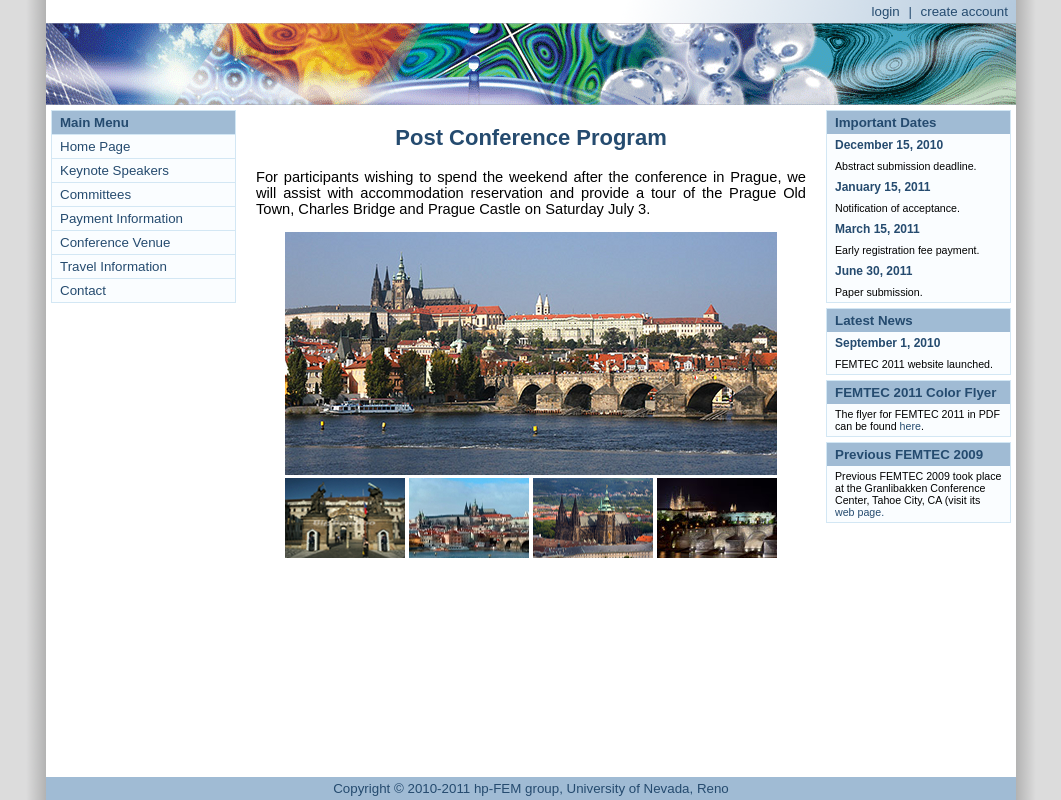
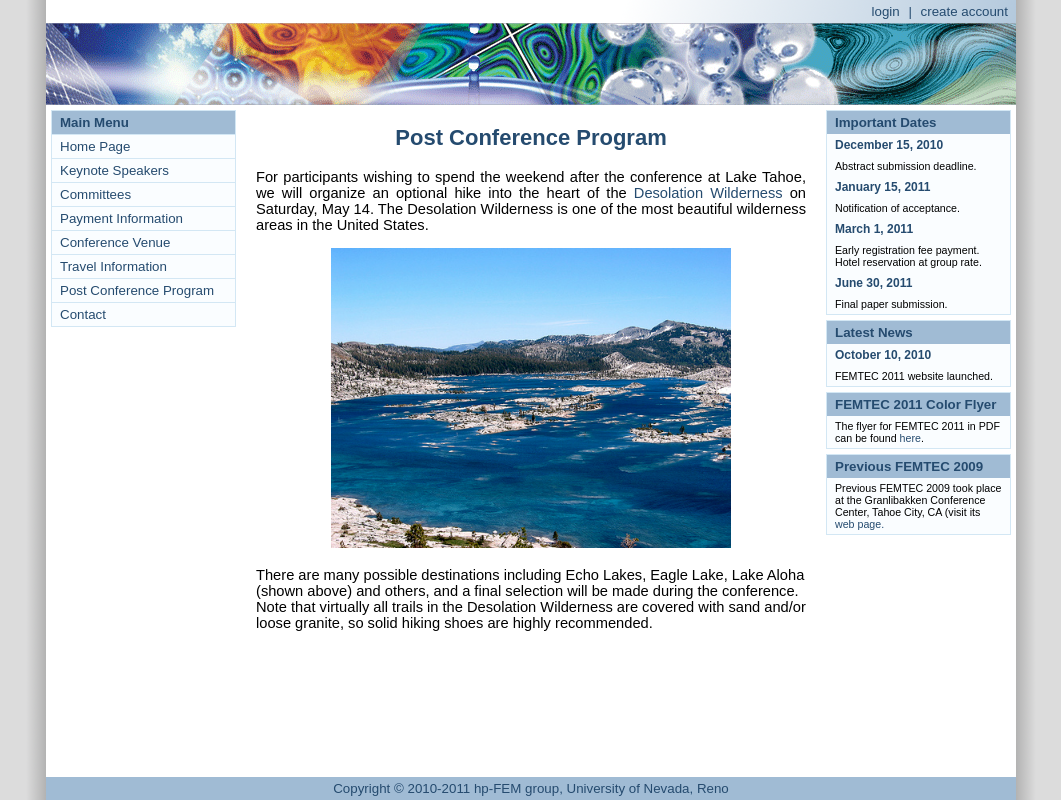
Before and after one commit to mattpap/femtec-2011, a Django app: template femtec/templates/content/postconf.html in a window 1280 px wide. Shown: the whole page, without its empty margins (109-1170 px from the left). Run offline with Django 3.2, Linux system fonts and the light colour scheme; the template is opened without the code that fills it, so the values that code supplies are empty; parts of the project's set-up code (start-up, migrations or seed data) failed here and were passed over.

Commit message:
Postconference Program added.
Some other minor changes made.

```diff
--- a/femtec/templates/base.html
+++ b/femtec/templates/base.html
@@ -47,7 +47,7 @@
                         <li><a href="/events/femtec-2011/venue/">Conference Venue</a></li>
                         <!--<li><a href="/events/femtec-2011/accommodation/">Accommodation</a></li> -->
                         <li><a href="/events/femtec-2011/travel/">Travel Information</a></li>
-                        <!--<li><a href="/events/femtec-2011/postconf/">Post Conference Program</a></li> -->
+                        <li><a href="/events/femtec-2011/postconf/">Post Conference Program</a></li>
                         <li><a href="/events/femtec-2011/contact/">Contact</a></li>
                     </ul>
                 </div>
@@ -58,16 +58,17 @@
                         <li class="tail">Abstract submission deadline.</li>
                         <li class="head">January 15, 2011</li>
                         <li class="tail">Notification of acceptance.</li>
-                        <li class="head">March 15, 2011</li>
-                        <li class="tail">Early registration fee payment.</li>
+                        <li class="head">March 1, 2011</li>
+                        <li class="tail">Early registration fee payment.<br>
+                                         Hotel reservation at group rate.</li>
                         <li class="head">June 30, 2011</li>
-                        <li class="tail">Paper submission.</li>
+                        <li class="tail">Final paper submission.</li>
                     </ul>
                 </div>
                 <div class="box right">
                     <div class="title">Latest News</div>
                     <ul class="list">
-                        <li class="head">September 1, 2010</li>
+                        <li class="head">October 10, 2010</li>
                         <li class="tail">FEMTEC 2011 website launched.</li>
                     </ul>
                 </div>
@@ -139,7 +140,9 @@
                             </li>
                             <li> Computational methods in scientific visualization.
                             </li>
-                            <li> Open-source projects and Python in scientific computing.
+                            <li> Open-source scientific computing software.
+                            </li>
+                            <li> Python in scientific computing.
                             </li>
                             </ul>
                         Part of the conference will be a software afternoon featuring
--- a/femtec/templates/content/postconf.html
+++ b/femtec/templates/content/postconf.html
@@ -4,27 +4,22 @@
     <h2>Post Conference Program</h2>
 
     <p>
-        For participants wishing to spend the weekend after the conference in Prague,
-        we will assist with accommodation reservation and provide a tour of the Prague
-        Old Town, Charles Bridge and Prague Castle on Saturday July 3.
+        For participants wishing to spend the weekend after the conference at Lake Tahoe,
+        we will organize an optional hike into the heart of the
+        <a href="http://en.wikipedia.org/wiki/Desolation_Wilderness#Lakes">Desolation Wilderness</a>
+        on Saturday, May 14. The Desolation Wilderness is one of the most beautiful wilderness areas
+        in the United States.
     </p>
 
     <div style="text-align: center">
-        <a href="/events/femtec-2011/media/img/prague/prague.jpg">
-            <img src="/events/femtec-2011/media/img/prague/prague-small.jpg" style="border: none"></img>
-        </a><br>
-        <a href="/events/femtec-2011/media/img/prague/prague-1.jpg">
-            <img src="/events/femtec-2011/media/img/prague/prague-1-small.jpg" style="border: none"></img>
-        </a>
-        <a href="/events/femtec-2011/media/img/prague/prague-2.jpg">
-            <img src="/events/femtec-2011/media/img/prague/prague-2-small.jpg" style="border: none"></img>
-        </a>
-        <a href="/events/femtec-2011/media/img/prague/prague-3.jpg">
-            <img src="/events/femtec-2011/media/img/prague/prague-3-small.jpg" style="border: none"></img>
-        </a>
-        <a href="/events/femtec-2011/media/img/prague/prague-5.jpg">
-            <img src="/events/femtec-2011/media/img/prague/prague-5-small.jpg" style="border: none"></img>
+        <a href="/events/femtec-2011/media/img/desolation-wilderness/aloha.jpg">
+            <img src="/events/femtec-2011/media/img/desolation-wilderness/aloha.jpg" style="border: none" width=400px></img>
         </a>
     </div>
+<br>
+    There are many possible destinations including Echo Lakes, Eagle Lake, Lake Aloha (shown above)
+    and others, and a final selection will be made during the conference. Note that virtually all
+    trails in the Desolation Wilderness are covered with sand and/or loose granite, so solid hiking
+    shoes are highly recommended.
 
 {% endblock %}
```
Also changed, not shown: femtec/media/img/desolation-wilderness/aloha.jpg (added).
